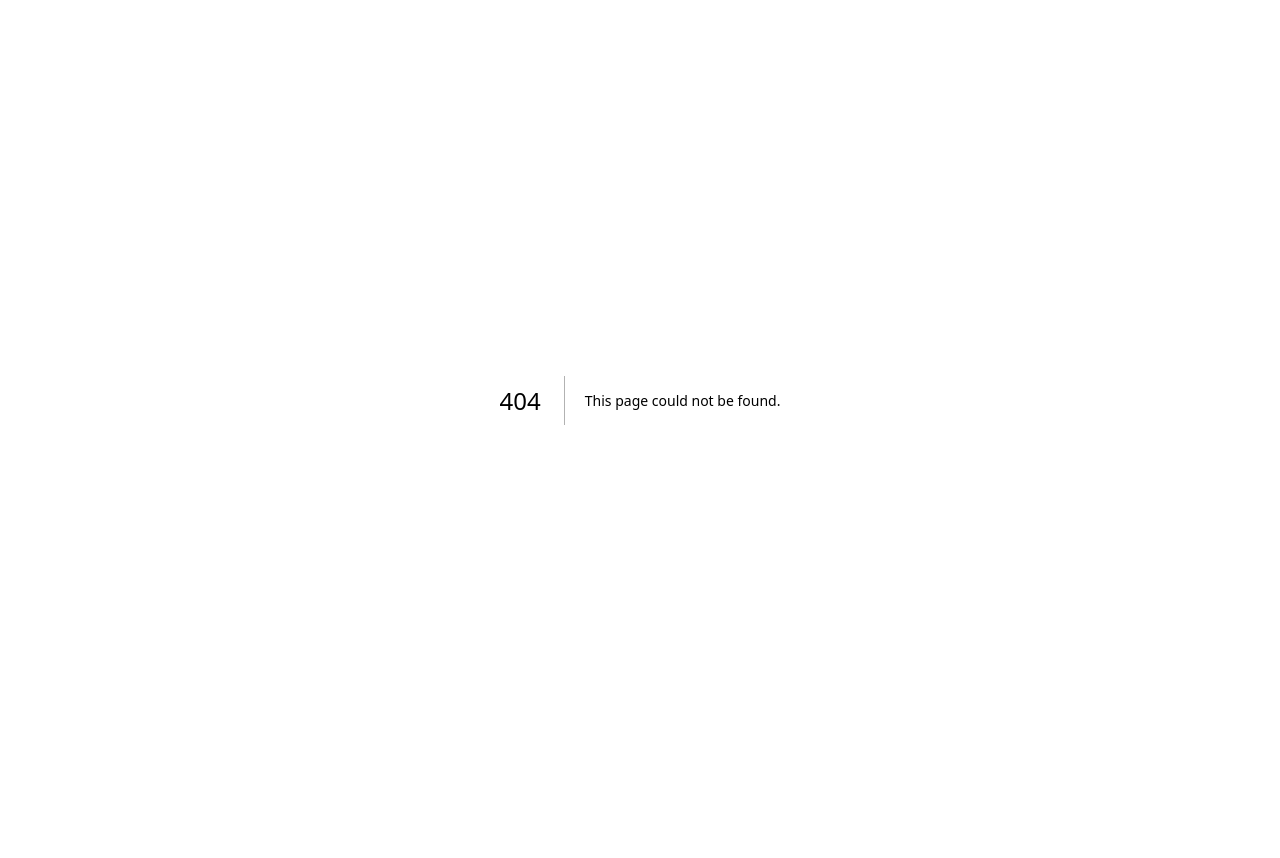
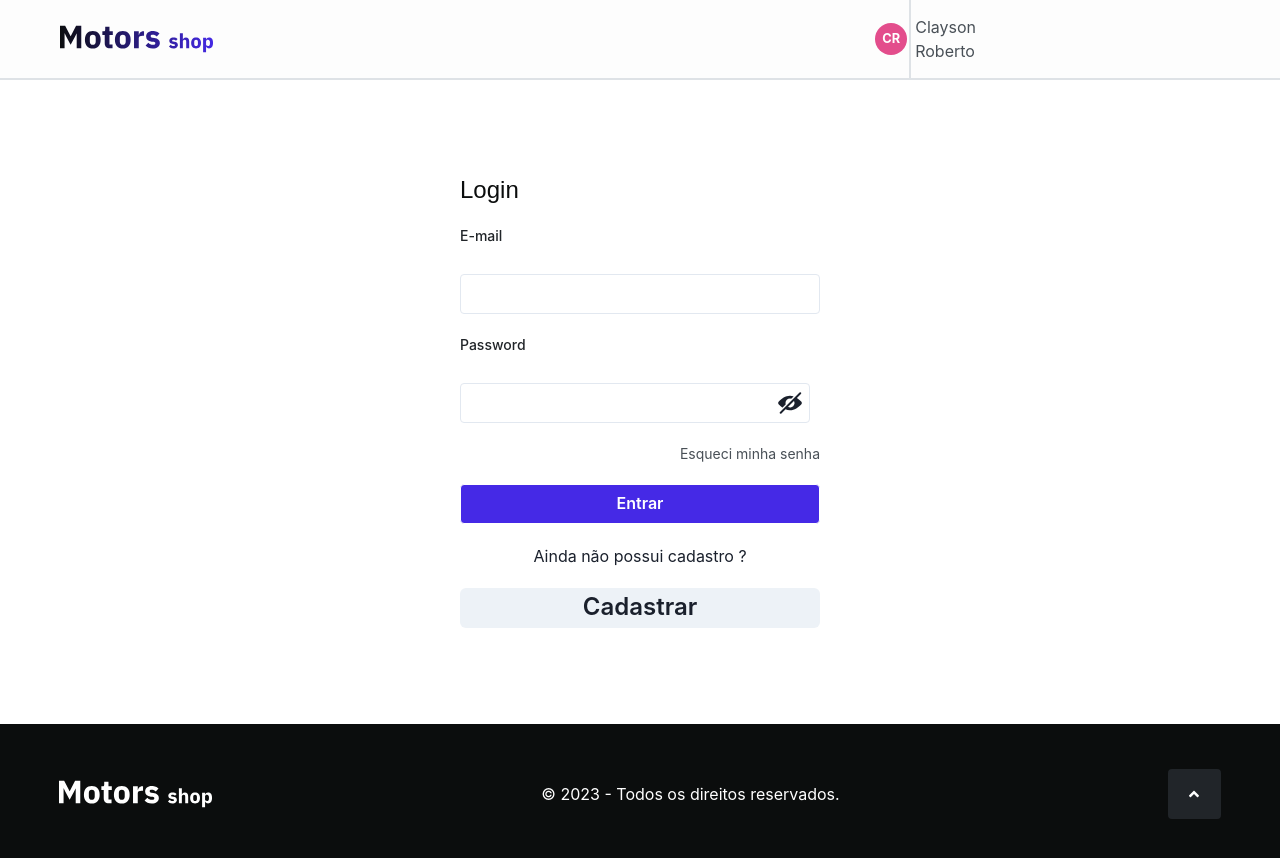
Before and after one commit to projeto-fullstackM6-MotorShop/MotorShop-Next.js, a Next.js app in the folder motorshop/: page /login in a window 1280 px wide. Before the commit this address had no page. Shown: the top 858 px of the page. Before the commit the page ends 800 px from the top, so only its background shows below. Built offline with nearby package versions, Linux system fonts and the light colour scheme.

Commit message:
fix: fix some issues in auth context and login page

```diff
--- a/motorshop/src/contexts/authContext.tsx
+++ b/motorshop/src/contexts/authContext.tsx
@@ -1,13 +1,14 @@
 import { IChildren } from "@/interfaces/misc";
-import { IProviderProps, IUserLogin } from "@/interfaces/usersTypes";
+import { IUserData, IUserLogin } from "@/interfaces/usersTypes";
 import { api } from "@/services/api";
-
 import { Box, useToast } from "@chakra-ui/react";
 import { useRouter } from "next/router";
-import { setCookie } from "nookies";
-import { ReactNode, createContext, useContext } from "react";
+import { parseCookies, setCookie } from "nookies";
+import { createContext, useContext, useState } from "react";
 
 interface AuthProviderData {
+  token: string;
+  user: IUserData | null;
   login: (userData: IUserLogin) => void;
 }
 
@@ -16,34 +17,34 @@ export const AuthContext = createContext<AuthProviderData>(
 );
 
 export const AuthProvider = ({ children }: IChildren) => {
+  const cookies = parseCookies();
+
+  const [token, setToken] = useState<string>(cookies["@motorshop:token"] || "");
+  const [user, setUser] = useState<IUserData | null>(null);
+
   const toast = useToast();
-
+  const router = useRouter();
 
   const login = (userData: IUserLogin) => {
     api
       .post("/login", userData)
-      .then((resp) => {
-        setCookie(null, "kenzie.token", resp.data.token, {
-          maxAge: 60 * 30,
-          path: "/",
-        });
+      .then((res) => {
+        setCookie(null, "@motorshop:token", res.data.token);
+
         toast({
           title: "sucess",
           variant: "solid",
           position: "top-right",
           isClosable: true,
           render: () => (
-            <Box
-              color={"gray.50"}
-              p={3}
-              bg={"green.600"}
-              fontWeight={"bold"}
-              borderRadius={"md"}
-            >
-              Login realizado com sucesso !
+            <Box bg={"sucess.1"} color={"sucess.3"} p={3}>
+              Login realizado com sucesso!
             </Box>
           ),
         });
+
+        setToken(res.data.token);
+        router.push("/");
       })
       .catch((err) => {
         toast({
@@ -52,25 +53,19 @@ export const AuthProvider = ({ children }: IChildren) => {
           position: "top-right",
           isClosable: true,
           render: () => (
-            <Box
-              color={"gray.50"}
-              p={3}
-              bg={"red.600"}
-              fontWeight={"bold"}
-              borderRadius={"md"}
-            >
+            <Box bg={"alert.1"} color={"alert.3"} p={3}>
               Verifique se o e-mail e senha estão corretos
             </Box>
           ),
         });
       });
+  };
 
-    };
-    return (
-  <AuthContext.Provider value={{ login }}>
-    {children}
-  </AuthContext.Provider>
-);
+  return (
+    <AuthContext.Provider value={{ token, user, login }}>
+      {children}
+    </AuthContext.Provider>
+  );
 };
 
 export const useAuth = () => useContext(AuthContext);
--- /dev/null
+++ b/motorshop/src/pages/login.tsx
@@ -0,0 +1,138 @@
+import { useAuth } from "@/contexts/authContext";
+import { IUserLogin } from "@/interfaces/usersTypes";
+import { useEffect, useState } from "react";
+import { useForm } from "react-hook-form";
+import { yupResolver } from "@hookform/resolvers/yup";
+import * as yup from "yup";
+import {
+  Button,
+  Center,
+  Flex,
+  FormControl,
+  FormLabel,
+  Heading,
+  Input,
+  InputGroup,
+  InputRightElement,
+  Link,
+  Text,
+} from "@chakra-ui/react";
+import { ViewIcon, ViewOffIcon } from "@chakra-ui/icons";
+import Header from "@/components/header";
+import Footer from "@/components/footer";
+
+const formschema = yup.object().shape({
+  email: yup
+    .string()
+    .email("Must be a valid email")
+    .required("e-mail is required"),
+  password: yup.string().required("Password is required"),
+});
+
+const LoginPage = () => {
+  const [showPassword, setShowPassword] = useState(false);
+  const [emailError, setEmailError] = useState(false);
+  const [passwordError, setPasswordError] = useState(false);
+
+  const { login } = useAuth();
+
+  const {
+    register,
+    handleSubmit,
+    formState: { errors },
+  } = useForm<IUserLogin>({
+    resolver: yupResolver(formschema),
+  });
+
+  useEffect(() => {
+    errors.email ? setEmailError(true) : setEmailError(false);
+    errors.password ? setPasswordError(true) : setPasswordError(false);
+  }, [errors.email, errors.password]);
+
+  const onSubmitFormLogin = (FormData: IUserLogin) => {
+    login(FormData);
+  };
+
+  return (
+    <>
+      <Header />
+
+      <Center minH={"calc(100vh - 220px)"} m={"2rem 0"}>
+        <FormControl
+          as={"form"}
+          maxW={"400px"}
+          display={"flex"}
+          flexDirection={"column"}
+          padding={"20px"}
+          gap={"20px"}
+          onSubmit={handleSubmit(onSubmitFormLogin)}
+        >
+          <Heading variant={"healding_5_500"} color={"grey.0"}>
+            Login
+          </Heading>
+
+          <FormLabel fontSize={"xxs"} color={"grey.1"}>
+            E-mail
+          </FormLabel>
+          <Input
+            id={"email"}
+            type={"email"}
+            {...register("email")}
+            fontSize={"xs"}
+            isInvalid={emailError}
+          />
+          {errors.email && (
+            <Text fontSize={"xxs"} color={"alert.1"}>
+              {errors.email?.message}
+            </Text>
+          )}
+
+          <FormLabel fontSize={"xxs"} color={"grey.1"}>
+            Password
+          </FormLabel>
+          <InputGroup w={"350px"}>
+            <Input
+              type={showPassword ? "text" : "password"}
+              {...register("password")}
+              fontSize={"xs"}
+              isInvalid={passwordError}
+            />
+            <InputRightElement>
+              <Button
+                variant={"ghost"}
+                onClick={() => setShowPassword((showPassword) => !showPassword)}
+              >
+                {showPassword ? <ViewIcon /> : <ViewOffIcon />}
+              </Button>
+            </InputRightElement>
+          </InputGroup>
+          {errors.password && (
+            <Text fontSize={"xxs"} color={"alert.1"}>
+              {errors.email?.message}
+            </Text>
+          )}
+
+          <Flex w={"100%"} justifyContent={"flex-end"}>
+            <Link fontSize={"xxs"} color={"grey.2"} fontWeight={"normal"}>
+              Esqueci minha senha
+            </Link>
+          </Flex>
+
+          <Button variant={"brand1"} w={"100%"} type={"submit"}>
+            Entrar
+          </Button>
+
+          <Text variant={"body-2-400"} textAlign={"center"}>
+            Ainda não possui cadastro ?
+          </Text>
+
+          <Button w={"100%"}>Cadastrar</Button>
+        </FormControl>
+      </Center>
+
+      <Footer />
+    </>
+  );
+};
+
+export default LoginPage;
```
Also changed, not shown: motorshop/src/interfaces/usersTypes.ts (+28 -17 lines), motorshop/src/pages/loginUser.tsx (deleted, +0 -129 lines).
